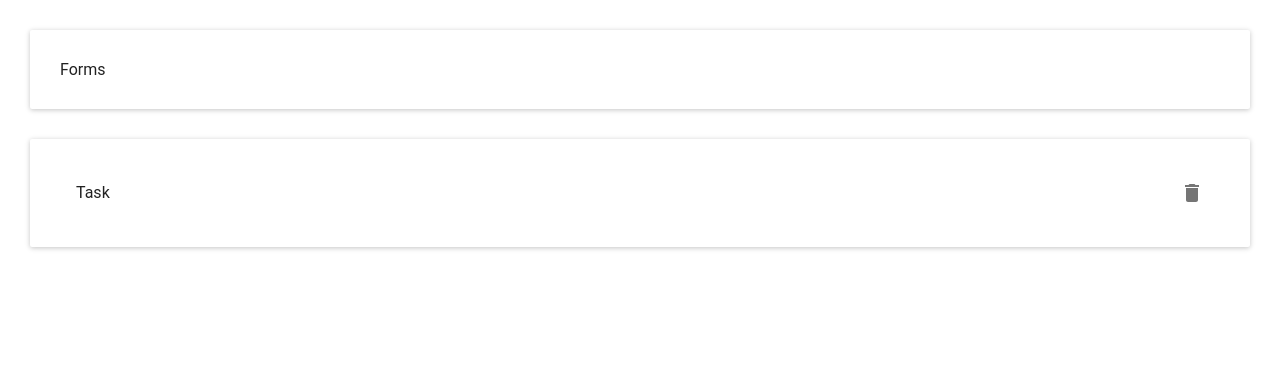
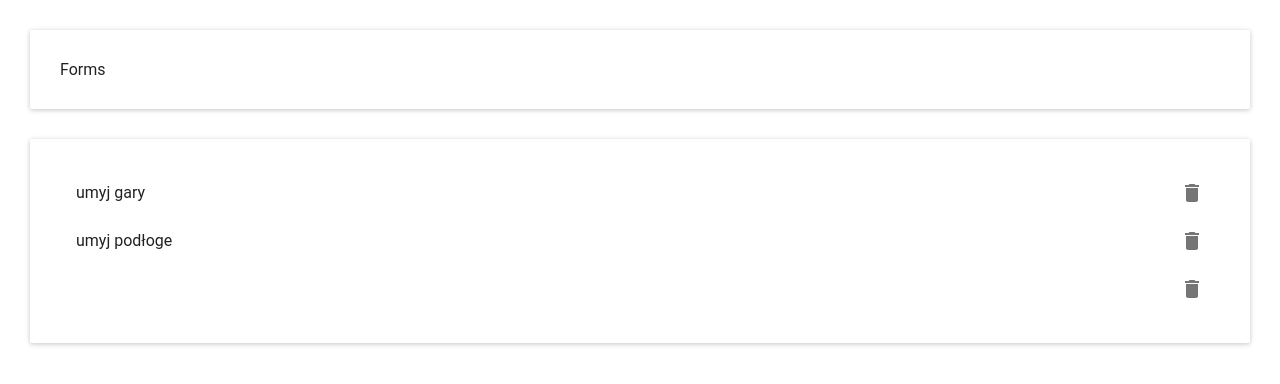
Before and after one commit to peltone1/my-to-do, a React (Create React App) app: page / in a window 1280 px wide. Shown: the top 384 px of the page. Built offline with nearby package versions, Linux system fonts and the light colour scheme.

Commit message:
passing props down

```diff
--- a/src/ToDo/List.js
+++ b/src/ToDo/List.js
@@ -3,7 +3,16 @@ import Task from './Task'
 
 
 const List = (props) => (
-    <div><Task/></div>
+    <div>
+        {props.tasksProp.map(task => (
+        <Task
+            nameProp={task.name}
+            deleteTaskProp = {()=>props.deleteTaskProp(task.uid)}
+        />
+        ))}
+        <Task/>
+
+    </div>
 )
 
 export default List
--- a/src/ToDo/Task.js
+++ b/src/ToDo/Task.js
@@ -4,8 +4,8 @@ import Delete from 'material-ui/svg-icons/action/delete'
 
 const Task = (props) => (
     <MenuItem
-    primaryText= {'Task'}
-    rightIcon={<Delete onClick={()=>alert('CLick')}/>}
+    primaryText= {props.nameProp}
+    rightIcon={<Delete onClick={props.deleteTaskProp}/>}
     />
 
 )
--- a/src/ToDo/ToDo.js
+++ b/src/ToDo/ToDo.js
@@ -4,6 +4,13 @@ import List from './List'
 import Container  from '../Container'
 
 class ToDo extends React.Component {
+  state={
+    tasks: [
+      {name: 'umyj gary', uid: 'skjdfskfj'},
+      {name: 'umyj podłoge', uid: 'seeregegskfj'}
+
+    ]
+  }
     render() {
       return (
         <div>
@@ -11,7 +18,10 @@ class ToDo extends React.Component {
             <Forms/>
           </Container>
           <Container>
-            <List/>
+            <List
+              tasksProp = {this.state.tasks}
+              deleteTaskProp = {(uid)=> alert(uid)}
+            />
           </Container>
 
         </div>
```
